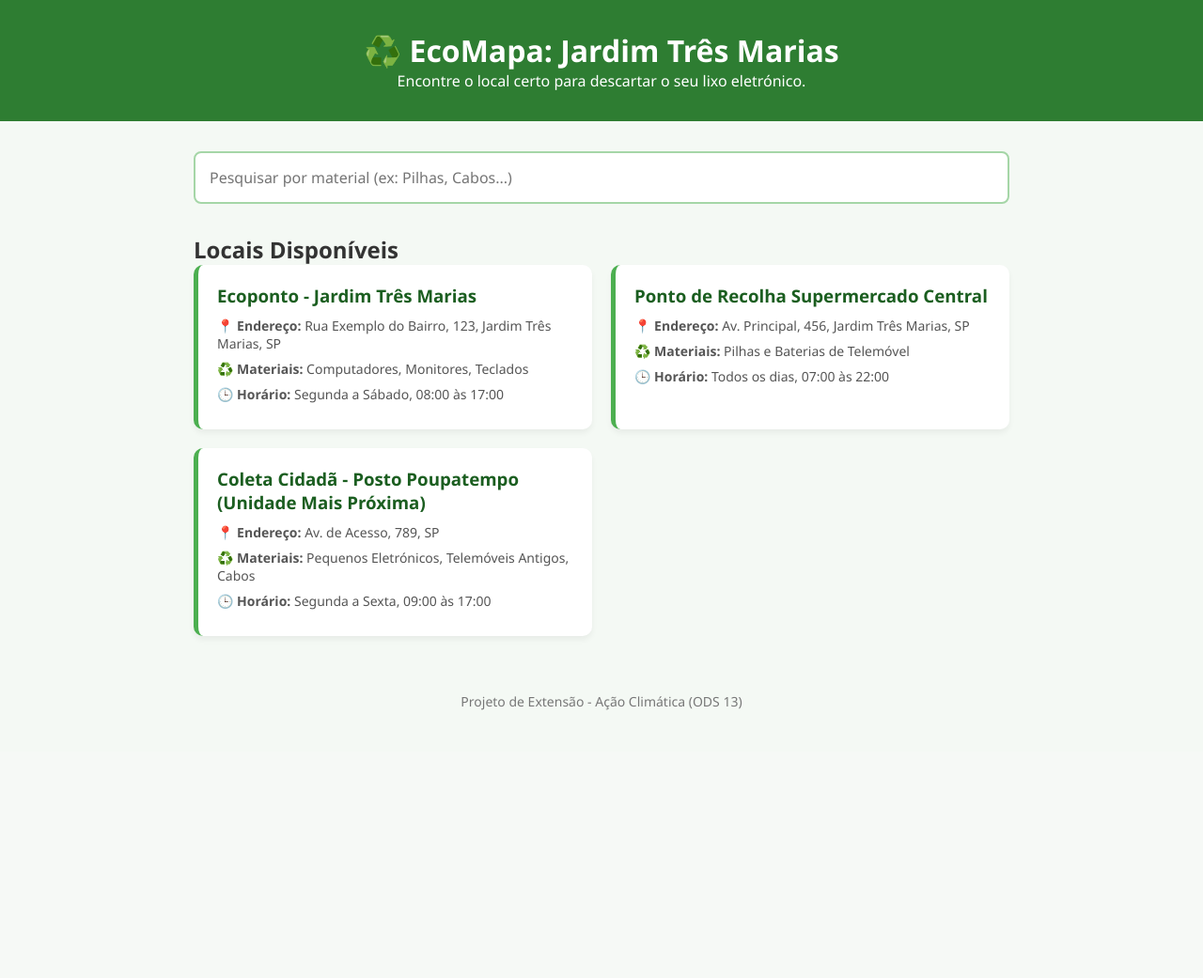
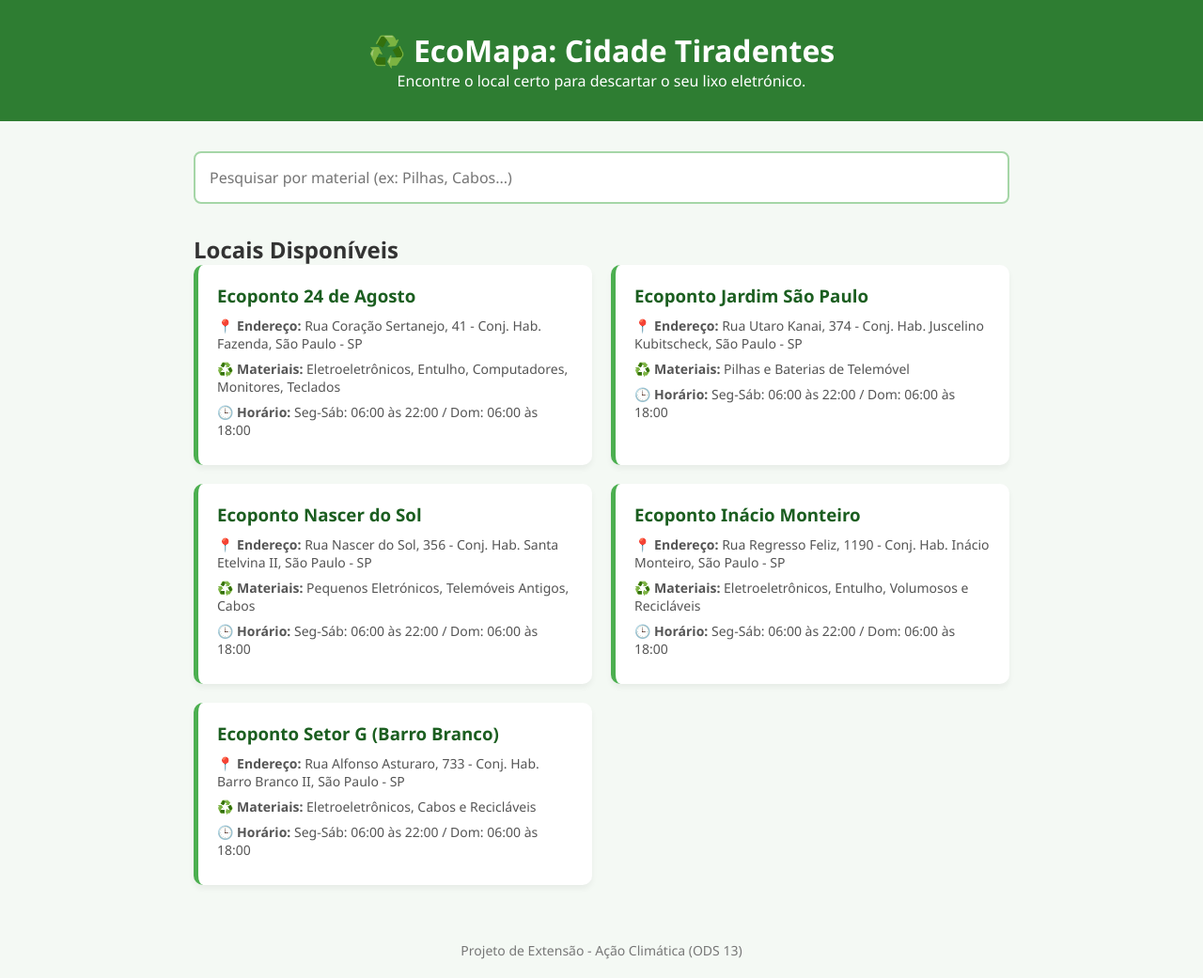
Before and after one commit to alimedeiros/Projeto-de-Estensao, a Flask app: page / in a window 1280 px wide. Shown: the whole page at 94% size. Before the commit the page ends 756 px from the top, so only its background shows below. Run offline with Flask 3, Linux system fonts and the light colour scheme.

Commit message:
Alterações e adição de mais endereços

```diff
--- a/app.py
+++ b/app.py
@@ -7,25 +7,40 @@ app = Flask(__name__)
 ecopontos_bd = [
     {
         "id": 1,
-        "nome": "Ecoponto - Jardim Três Marias",
-        "endereco": "Rua Exemplo do Bairro, 123, Jardim Três Marias, SP",
-        "materiais": "Computadores, Monitores, Teclados",
-        "horario": "Segunda a Sábado, 08:00 às 17:00"
+        "nome": "Ecoponto 24 de Agosto",
+        "endereco": "Rua Coração Sertanejo, 41 - Conj. Hab. Fazenda, São Paulo - SP",
+        "materiais": "Eletroeletrônicos, Entulho, Computadores, Monitores, Teclados",
+        "horario": "Seg-Sáb: 06:00 às 22:00 / Dom: 06:00 às 18:00"
     },
     {
         "id": 2,
-        "nome": "Ponto de Recolha Supermercado Central",
-        "endereco": "Av. Principal, 456, Jardim Três Marias, SP",
+        "nome": "Ecoponto Jardim São Paulo",
+        "endereco": "Rua Utaro Kanai, 374 - Conj. Hab. Juscelino Kubitscheck, São Paulo - SP",
         "materiais": "Pilhas e Baterias de Telemóvel",
-        "horario": "Todos os dias, 07:00 às 22:00"
+        "horario": "Seg-Sáb: 06:00 às 22:00 / Dom: 06:00 às 18:00"
     },
     {
         "id": 3,
-        "nome": "Coleta Cidadã - Posto Poupatempo (Unidade Mais Próxima)",
-        "endereco": "Av. de Acesso, 789, SP",
+        "nome": "Ecoponto Nascer do Sol",
+        "endereco": "Rua Nascer do Sol, 356 - Conj. Hab. Santa Etelvina II, São Paulo - SP",
         "materiais": "Pequenos Eletrónicos, Telemóveis Antigos, Cabos",
-        "horario": "Segunda a Sexta, 09:00 às 17:00"
+        "horario": "Seg-Sáb: 06:00 às 22:00 / Dom: 06:00 às 18:00"
+    },
+    {
+        "id": 4,
+        "nome": "Ecoponto Inácio Monteiro",
+        "endereco": "Rua Regresso Feliz, 1190 - Conj. Hab. Inácio Monteiro, São Paulo - SP",
+        "materiais": "Eletroeletrônicos, Entulho, Volumosos e Recicláveis",
+        "horario": "Seg-Sáb: 06:00 às 22:00 / Dom: 06:00 às 18:00"
+    },
+    {
+        "id": 5,
+        "nome": "Ecoponto Setor G (Barro Branco)",
+        "endereco": "Rua Alfonso Asturaro, 733 - Conj. Hab. Barro Branco II, São Paulo - SP",
+        "materiais": "Eletroeletrônicos, Cabos e Recicláveis",
+        "horario": "Seg-Sáb: 06:00 às 22:00 / Dom: 06:00 às 18:00"
     }
+
 ]
 
 # Rota principal para carregar a página visual (HTML)
--- a/templates/index.html
+++ b/templates/index.html
@@ -9,7 +9,7 @@
 </head>
 <body>
     <header>
-        <h1>♻️ EcoMapa: Jardim Três Marias</h1>
+        <h1>♻️ EcoMapa: Cidade Tiradentes</h1>
         <p>Encontre o local certo para descartar o seu lixo eletrónico.</p>
     </header>
 
```
